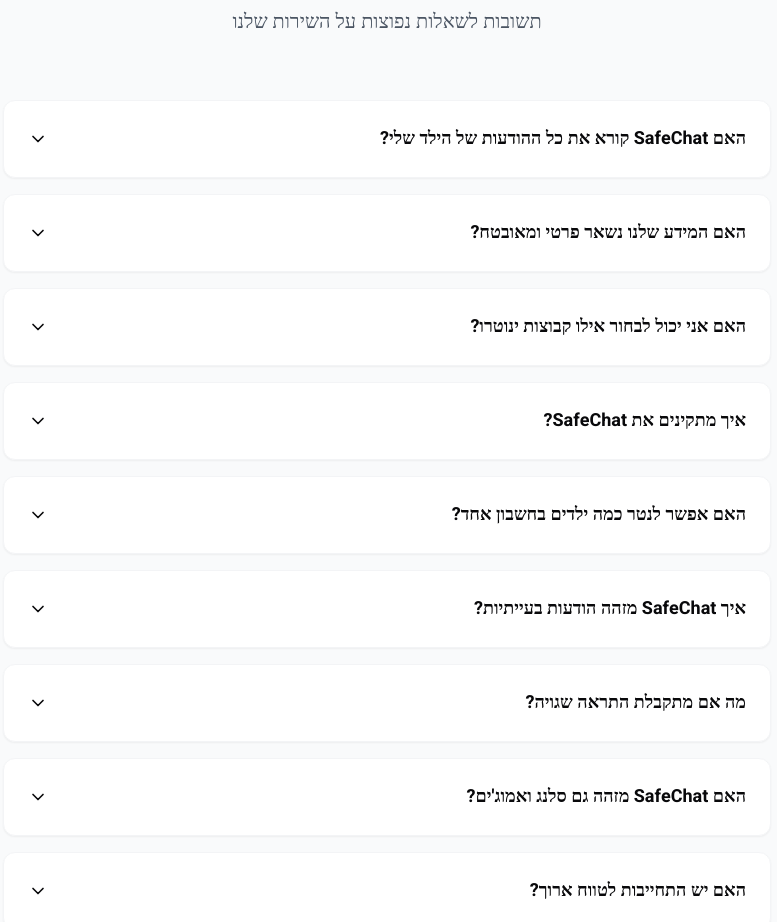
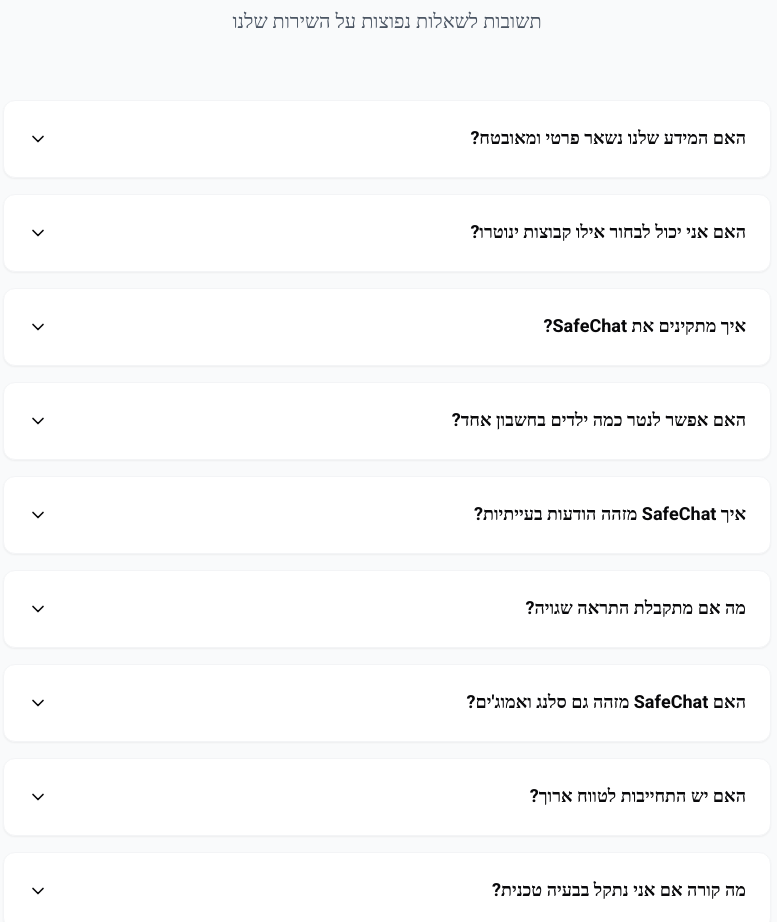
Before and after one commit to eliavgalant/safe-chat, a React (Vite) app: page / in a window 1280 px wide. Shown: the part 5000-5922 px from the top of the page, without its empty margins (253-1030 px from the left). Built offline with nearby package versions, Linux system fonts and the light colour scheme.

Commit message:
Remove first FAQ entry
Removes the first question and answer pair from the FAQ component.

```diff
--- a/src/components/FAQ.tsx
+++ b/src/components/FAQ.tsx
@@ -1,12 +1,7 @@
-
 import { useEffect, useRef, useState } from 'react';
 import { ChevronDown } from 'lucide-react';
 
 const faqs = [
-  {
-    question: "האם SafeChat קורא את כל ההודעות של הילד שלי?",
-    answer: "לא. SafeChat מנטר רק את קבוצות הווטסאפ שנבחרו ומזהה תוכן פוגעני, כמו בריונות, איומים או תוכן לא הולם. רק במקרה של תוכן בעייתי נשלחת התראה להורה, ללא חשיפת שיחות פרטיות."
-  },
   {
     question: "האם המידע שלנו נשאר פרטי ומאובטח?",
     answer: "בהחלט. SafeChat משתמש בהצפנה מתקדמת, אינו משתף מידע עם צדדים שלישיים ואינו שומר נתונים מעבר לזמן הסריקה. פרטיותכם מוגנת לחלוטין."
```
